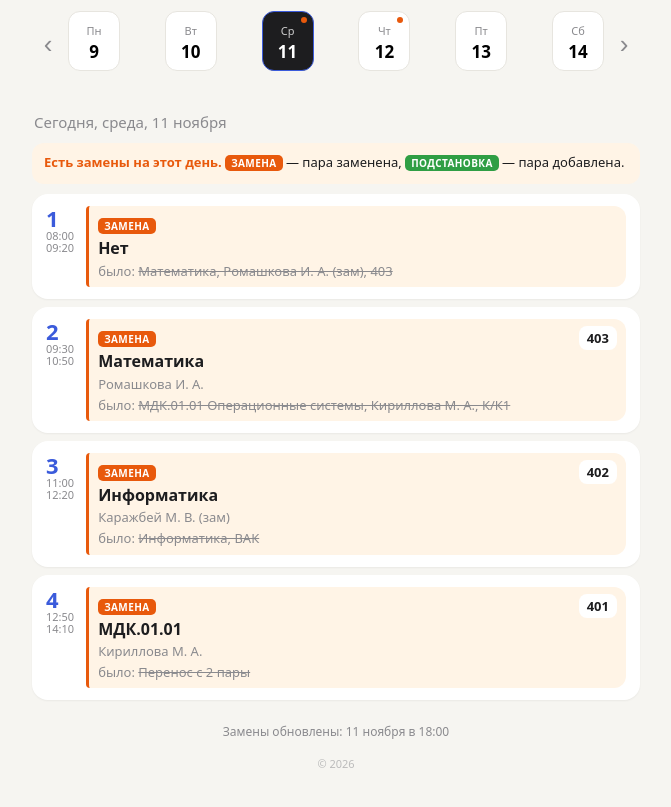
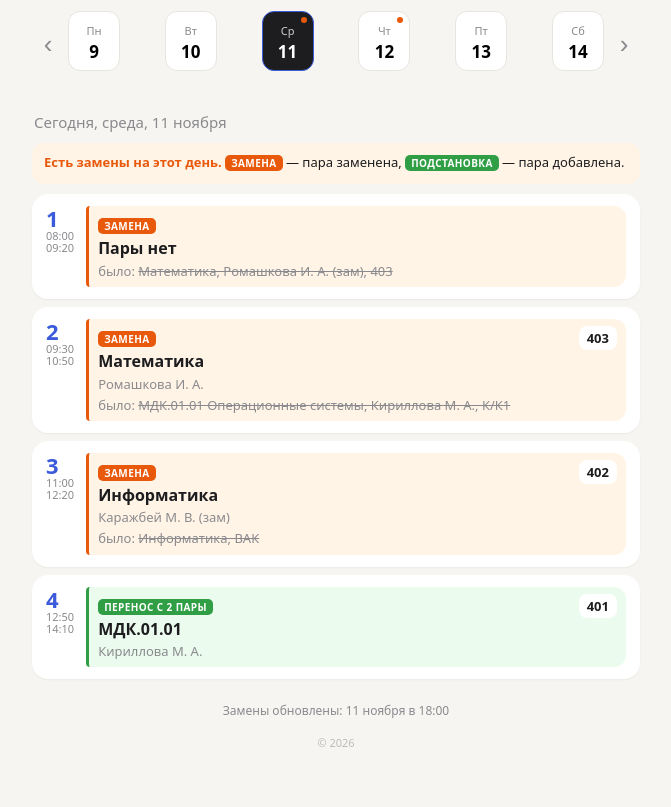
Before and after one commit to arbuziki-araya/raspisanie, a plain HTML site: page index.html in a window 1280 px wide. Shown: the part 113-920 px from the top of the page, without its empty margins (304-975 px from the left). Drawn offline with Linux system fonts and the light colour scheme.

Commit message:
Add files via upload

```diff
--- a/index.html
+++ b/index.html
@@ -5,6 +5,8 @@
 <meta name="viewport" content="width=device-width, initial-scale=1, viewport-fit=cover">
 <meta name="theme-color" content="#f6f5f1">
 <link rel="manifest" href="manifest.json">
+<link rel="icon" href="icon-192.png">
+<link rel="apple-touch-icon" href="icon-192.png">
 <title>Расписание 612-Б</title>
 <style>
 :root{color-scheme:light;--bg:#f6f5f1;--card:#fff;--ink:#1d1d1f;--mute:#8a8a8e;--line:#e7e5df;--acc:#3b5bdb;--warn:#e8590c;--warnbg:#fff4e6;--add:#2f9e44;--addbg:#ebfbee}
@@ -95,6 +97,7 @@ let subgroup=+(localStorage.getItem("sg")??1);
 let selected=new Date(today);
 if(selected.getDay()===0)selected.setDate(selected.getDate()+1);
 let changes=null;
+let offline=false; // true, если замены взяты из сохранённой копии (service worker помечает такой ответ)
 
 function weekType(d){
   const base=new Date(BASE_MONDAY+"T00:00:00");
@@ -117,25 +120,45 @@ const TEACHER_RE=/^[А-ЯЁ][а-яё-]+\s+[А-ЯЁ]\.\s?(?:[А-ЯЁ]\.)?/;
 const ROOM_RE=/^(?:(?:к\s*\/\s*к\s*\d+|\d{2,3}[а-я]?|спортзал|чит\.?\s*зал)(?:\s*[\/,]\s*)?)+$/i;
 const SG_RE=/\s*\(\s*([12])\s*(?:п\/?г\.?|подгр(?:уппа)?\.?)?\s*\)|\s*\b([12])\s*(?:п\/?г\.?|подгр(?:уппа)?\.?)(?=\s|$|[,;)])/i;
 
-// «По замене | Информатика (1) | Каневский А. С. | к/к3» -> {sg:1, now:{subj,teacher,room}, old:null|{...}}
-// Если в тексте два предмета, первый — что было по файлу колледжа, последний — что стало.
+const isTeacher=l=>TEACHER_RE.test(l)||/^вакансия$/i.test(l);
+const isNone=l=>!!l&&/^нет$/i.test(l.subj||"");   // «Нет» в колонке «замена» — пары не будет
+// в ячейке несколько строк (по подгруппам): берём n-ю, а если строка одна — она общая для всех
+const nth=(a,i,n)=>a.length===n?a[i]:a.length===1?a[0]:a.join(" / ");
+
+// Текст замены — ячейки таблицы через « | », а внутри ячейки подгруппы идут отдельными строками (\n):
+//   «ТСИ (1)\nМДК.01.01 (2) | Каневский\nКириллова | МДК.04.01 (1)\nТСИ (2) | Ромашкова\nКаневский | 403\nк/к3»
+//   = было [предметы | преподаватели], стало [предметы | преподаватели | кабинеты]; n-я строка каждой ячейки — одна подгруппа.
+// Если наборов два, первый — что было по файлу колледжа, последний — что стало.
+// Результат: список {sg, now:{subj,teacher,room}, old:null|{...}, moved:null|N} — по записи на подгруппу.
 function parseChange(text){
-  const groups=[];let sg=null;
-  for(const t of String(text||"").split("|").map(s=>s.trim()).filter(Boolean)){
-    if(/^по\s+замене$/i.test(t))continue;
-    const g=groups[groups.length-1];
-    if(g&&!g.teacher&&TEACHER_RE.test(t)){g.teacher=t;continue}
-    if(g&&!g.room&&ROOM_RE.test(t)){g.room=t;continue}
-    const m=t.match(SG_RE);
-    const gsg=m?+(m[1]||m[2]):null;
-    groups.push({subj:t.replace(SG_RE,"").trim(),teacher:"",room:"",sg:gsg});
+  const sets=[];let moved=null;
+  for(const c of String(text||"").split("|").map(s=>s.trim()).filter(Boolean)){
+    const mv=c.match(/^перенос\s+с\s+(\d+)\s*пар/i);          // «Перенос с 4 пары»
+    if(mv){moved=+mv[1];continue}
+    if(/^по\s+замене$/i.test(c))continue;
+    const lines=c.split("\n").map(s=>s.trim()).filter(Boolean);
+    const cur=sets[sets.length-1];
+    if(cur&&!cur.teacher.length&&lines.every(isTeacher)){cur.teacher=lines;continue}
+    if(cur&&!cur.room.length&&lines.every(l=>ROOM_RE.test(l))){cur.room=lines;continue}
+    sets.push({subj:lines,teacher:[],room:[]});
   }
-  if(!groups.length)return{sg:null,now:{subj:String(text||"").trim(),teacher:"",room:""},old:null};
-  const now=groups[groups.length-1],old=groups.length>1?groups[0]:null;
-  return{sg:now.sg||(old&&old.sg)||null,now,old};
+  if(!sets.length)return[{sg:null,now:{subj:String(text||"").trim(),teacher:"",room:""},old:null,moved}];
+  const mk=(s,i)=>{
+    const m=s.subj[i].match(SG_RE);
+    return{subj:s.subj[i].replace(SG_RE,"").trim(),teacher:nth(s.teacher,i,s.subj.length),room:nth(s.room,i,s.subj.length),sg:m?+(m[1]||m[2]):null};
+  };
+  const last=sets[sets.length-1];
+  const now=last.subj.map((_,i)=>mk(last,i));
+  const was=sets.length>1?sets[0].subj.map((_,i)=>mk(sets[0],i)):[];
+  return now.map((n,i)=>{
+    const o=was.find(w=>n.sg&&w.sg===n.sg)||(was.length===now.length?was[i]:was.length===1?was[0]:null)||null;
+    return{sg:n.sg||(o&&o.sg)||null,now:n,old:o,moved};
+  });
 }
 
 const lkey=l=>norm(l.subj)+"|"+norm(l.teacher)+"|"+norm(l.room);
+// «МДК.01.01» и «МДК.01.01 Операционные системы» — один предмет
+const sameSubj=(a,b)=>{a=norm(a);b=norm(b);return !!a&&!!b&&(a===b||a.startsWith(b)||b.startsWith(a))};
 
 // Итог по паре для одной подгруппы s (1 или 2):
 // same — пара как в расписании, rep — заменена (есть что было), add — подстановка (раньше пары не было)
@@ -148,8 +171,12 @@ function resolveFor(base,chs,s){
     if(i>=0)rows.push({kind:"same",l:left.splice(i,1)[0]});else reps.push(e);
   });
   reps.forEach(e=>{
-    const o=left.length?left.shift():(e.old||null);
-    rows.push({kind:o?"rep":"add",l:e.now,old:o});
+    let k=e.old?left.findIndex(l=>sameSubj(l.subj,e.old.subj)):-1;       // что именно заменили
+    if(k<0&&left.length&&!e.syn)k=0;
+    if(e.syn&&k<0)return;                                                 // перенос: такой пары у этой подгруппы не было
+    const o=k>=0?left.splice(k,1)[0]:(e.old||null);
+    if(isNone(e.now)&&!o)return;                                          // «Нет», а пары и не было — показывать нечего
+    rows.push({kind:o?"rep":"add",l:e.now,old:o,moved:e.moved,movedTo:e.movedTo});
   });
   left.forEach(l=>rows.push({kind:"same",l}));
   return rows;
@@ -168,10 +195,17 @@ function computeDay(d){
   const slots=SCHEDULE[d.getDay()]||{};const wt=weekType(d);
   const byPair={},loose=[];
   (changesFor(d)||[]).forEach(e=>{
-    const pe=parseChange(e.text);
-    if(e.pairs&&e.pairs.length)e.pairs.forEach(p=>(byPair[p]=byPair[p]||[]).push(pe));
-    else if(!subgroup||!pe.sg||pe.sg===subgroup)loose.push(e.text);
+    const pes=parseChange(e.text);
+    if(e.pairs&&e.pairs.length)e.pairs.forEach(p=>(byPair[p]=byPair[p]||[]).push(...pes));
+    else if(!subgroup||pes.some(x=>!x.sg||x.sg===subgroup))loose.push(e.text);
   });
+  // «Перенос с N пары»: на паре N этот предмет больше не идёт. Если колледж не дал для N отдельной строки — снимаем его сами.
+  const explicit=new Set(Object.keys(byPair).map(Number)),extra=[];
+  Object.entries(byPair).forEach(([p,list])=>list.forEach(e=>{
+    if(e.moved&&e.moved!==+p&&!explicit.has(e.moved))
+      extra.push([e.moved,{sg:e.sg,now:{subj:"Нет",teacher:"",room:""},old:e.now,movedTo:+p,syn:true}]);
+  }));
+  extra.forEach(([p,e])=>(byPair[p]=byPair[p]||[]).push(e));
   const nums=[...new Set([...Object.keys(slots),...Object.keys(byPair)].map(Number))].sort((a,b)=>a-b);
   const items=[];let changed=0;
   nums.forEach(p=>{
@@ -228,9 +262,9 @@ function render(){
   if(items.length)dayBells.filter(b=>b.name).forEach(b=>items.push(b));
   const lnHtml=r=>{
     const tag=r.tag?`<span class="tag">${r.tag} п/г</span>`:"";
-    const lbl=r.kind==="same"?"":`<div class="lbl ${r.kind}">${r.kind==="rep"?"замена":"подстановка"}</div>`;
+    const lbl=r.kind==="same"?"":`<div class="lbl ${r.kind}">${r.movedTo?`перенос на ${r.movedTo} пару`:r.moved?`перенос с ${r.moved} пары`:r.kind==="rep"?"замена":"подстановка"}</div>`;
     const was=r.old?`<div class="was">было: <s>${esc(r.old.subj)}${r.old.teacher?", "+esc(r.old.teacher):""}${r.old.room?", "+esc(r.old.room):""}</s></div>`:"";
-    return`<div class="ln ${r.kind}"><div class="info">${lbl}<div class="s">${esc(r.l.subj)}${tag}</div>${r.l.teacher?`<div class="m">${esc(r.l.teacher)}</div>`:""}${was}</div>${r.l.room?`<div class="room">${esc(r.l.room)}</div>`:""}</div>`;
+    return`<div class="ln ${r.kind}"><div class="info">${lbl}<div class="s">${isNone(r.l)?"Пары нет":esc(r.l.subj)}${tag}</div>${r.l.teacher?`<div class="m">${esc(r.l.teacher)}</div>`:""}${was}</div>${r.l.room?`<div class="room">${esc(r.l.room)}</div>`:""}</div>`;
   };
   items.sort((a,b)=>pos(a)-pos(b)).forEach(it=>{
     if(it.name){
@@ -245,7 +279,8 @@ function render(){
   if(!day.items.length)list.innerHTML=`<div class="empty">Пар нет 🎉</div>`;
 
   const f=$("foot");
-  f.textContent=changes?`Замены обновлены: ${new Date(changes.updated).toLocaleString("ru-RU",{day:"numeric",month:"long",hour:"2-digit",minute:"2-digit"})}`:"Замены не загружены (сайт открыт без интернета или с компьютера как файл)";
+  const when=changes?new Date(changes.updated).toLocaleString("ru-RU",{day:"numeric",month:"long",hour:"2-digit",minute:"2-digit"}):"";
+  f.textContent=changes?(offline?`Нет сети — замены от ${when}, могли устареть`:`Замены обновлены: ${when}`):"Замены не загружены (сайт открыт без интернета или с компьютера как файл)";
 }
 
 document.querySelectorAll("#sg button").forEach(b=>b.onclick=()=>{subgroup=+b.dataset.v;localStorage.setItem("sg",subgroup);render()});
@@ -261,7 +296,8 @@ document.addEventListener("touchend",e=>{if(x0===null)return;const dx=e.changedT
   if(Math.abs(dx)<60)return;const d=new Date(selected);do{d.setDate(d.getDate()+(dx<0?1:-1))}while(d.getDay()===0);selected=d;render()});
 
 render();
-fetch("changes.json?"+Date.now()).then(r=>r.json()).then(j=>{changes=j;render()}).catch(()=>{});
+fetch("changes.json?"+Date.now()).then(r=>{offline=r.headers.get("x-from-cache")==="1";return r.json()}).then(j=>{changes=j;render()}).catch(()=>{});
+if("serviceWorker" in navigator)navigator.serviceWorker.register("sw.js").catch(()=>{}); // работа без интернета
 </script>
 <div style="text-align:center;margin-top:10px"><a id="spooky" style="font-size:11px;color:#bbb;cursor:pointer">© 2026</a></div>
 <div id="dark" style="position:fixed;inset:0;background:#000;opacity:0;pointer-events:none;z-index:99"></div>
```
Also changed, not shown: bells.html (+2 -0 lines), sw.js (added, +57 -0 lines), icon-192.png (added), icon-512.png (added), manifest.json.
